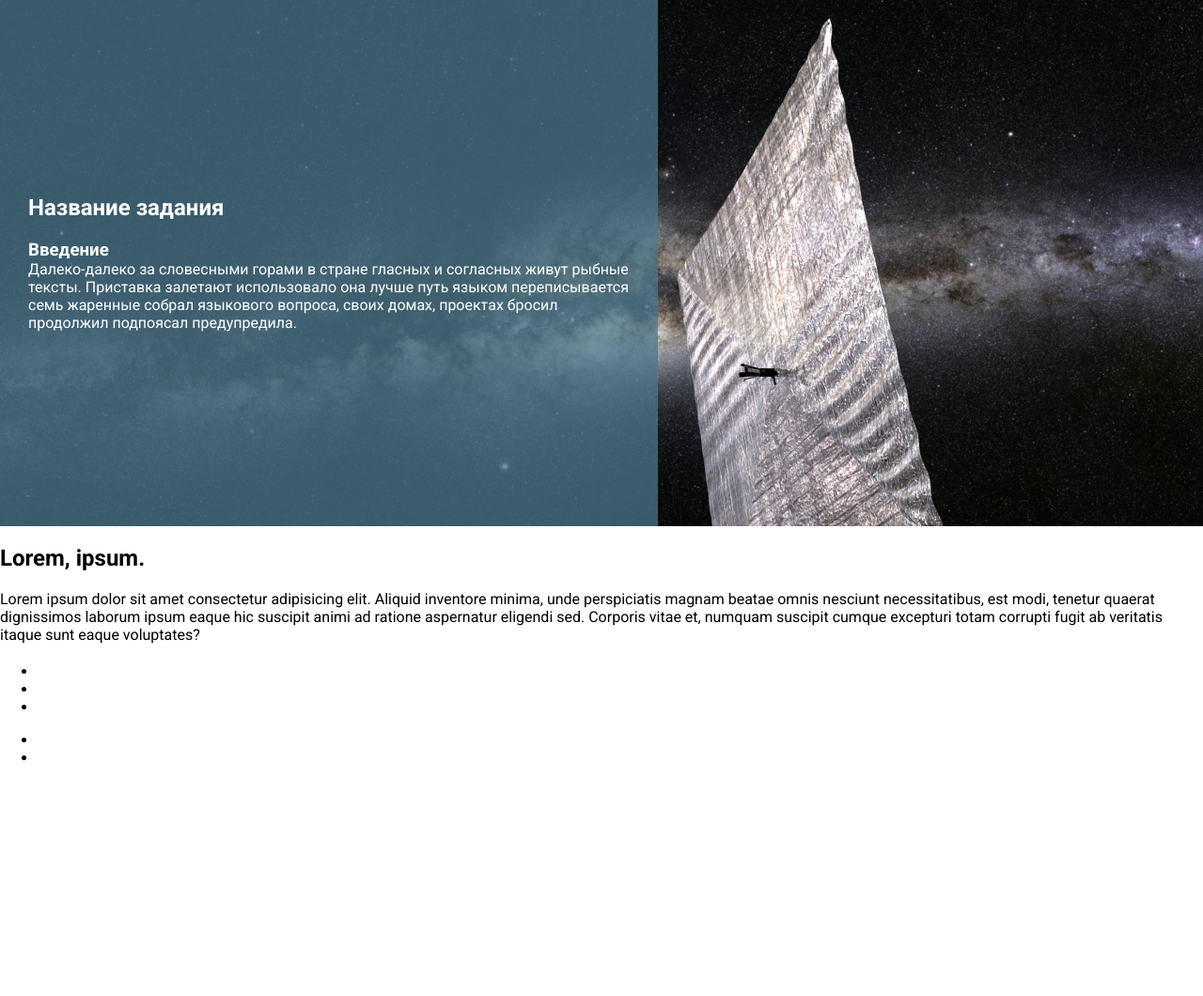
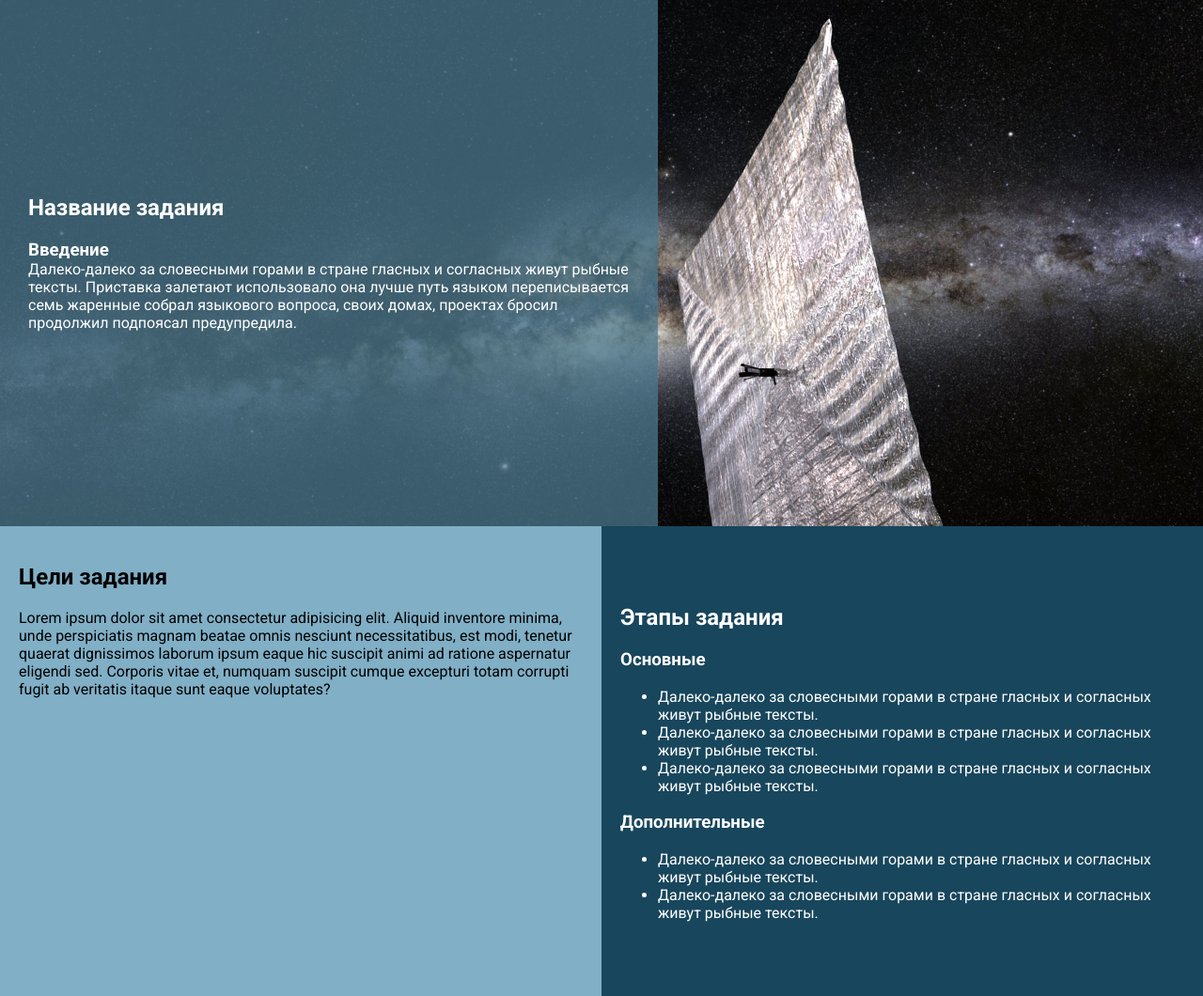
Before and after one commit to bbdk612/IT-Fest__site, a plain HTML site: page index.html in a window 1280 px wide. Shown: the whole page at 94% size. Before the commit the page ends 832 px from the top, so only its background shows below. Drawn offline with Linux system fonts and the light colour scheme.

Commit message:
some commit

```diff
--- a/index.html
+++ b/index.html
@@ -12,30 +12,57 @@
 			<h1 class="top__head top__head1">Название задания</h1>
 			<h3 class="top__head">Введение</h3>
 			<div class="top__paragraph">
-				Далеко-далеко за словесными горами в стране гласных и согласных живут рыбные тексты. Приставка залетают использовало она лучше путь языком переписывается семь жаренные собрал языкового вопроса, своих домах, проектах бросил продолжил подпоясал предупредила.
+				Далеко-далеко за словесными горами в стране гласных и согласных живут рыбные тексты. Приставка залетают
+				использовало она лучше путь языком переписывается семь жаренные собрал языкового вопроса, своих домах,
+				проектах бросил продолжил подпоясал предупредила.
 			</div>
 		</div>
 	</section>
-
+	<div class="info-about">
 		<section class="quest">
-		<h1>Lorem, ipsum.</h1>
-		<p>
-			Lorem ipsum dolor sit amet consectetur adipisicing elit. Aliquid inventore minima, unde perspiciatis magnam beatae omnis nesciunt necessitatibus, est modi, tenetur quaerat dignissimos laborum ipsum eaque hic suscipit animi ad ratione aspernatur eligendi sed. Corporis vitae et, numquam suscipit cumque excepturi totam corrupti fugit ab veritatis itaque sunt eaque voluptates?
+			<div class="content">
+				<h1>Цели задания</h1>
+				<p class="quest__p">
+					Lorem ipsum dolor sit amet consectetur adipisicing elit. Aliquid inventore minima, unde perspiciatis
+					magnam beatae omnis nesciunt necessitatibus, est modi, tenetur quaerat dignissimos laborum ipsum
+					eaque
+					hic suscipit animi ad ratione aspernatur eligendi sed. Corporis vitae et, numquam suscipit cumque
+					excepturi totam corrupti fugit ab veritatis itaque sunt eaque voluptates?
 				</p>
+			</div>
 		</section>
 		<section class="steps">
+			<div class="content">
 				<h1 class="steps__h1">
-
+					Этапы задания
 				</h1>
+				<h3 class="steps__h3">
+					Основные
+				</h3>
 				<ul class="steps__list">
-			<li></li>
-			<li></li>
-			<li></li>
+					<li>
+						Далеко-далеко за словесными горами в стране гласных и согласных живут рыбные тексты.
+					</li>
+					<li>
+						Далеко-далеко за словесными горами в стране гласных и согласных живут рыбные тексты.
+					</li>
+					<li>
+						Далеко-далеко за словесными горами в стране гласных и согласных живут рыбные тексты.
+					</li>
 				</ul>
+				<h3 class="steps__h3">
+					Дополнительные
+				</h3>
 				<ul class="steps__list">
-			<li></li>
-			<li></li>
+					<li>
+						Далеко-далеко за словесными горами в стране гласных и согласных живут рыбные тексты.
+					</li>
+					<li>
+						Далеко-далеко за словесными горами в стране гласных и согласных живут рыбные тексты.
+					</li>
 				</ul>
+			</div>
 		</section>
+	</div>
 </body>
 </html>
--- a/style.css
+++ b/style.css
@@ -6,6 +6,8 @@ body {
 	font-family: "Roboto", sans-serif;
 }
 
+
+/* TOP */
 .top {
 	background-image: url(img/article_20140709_LightSail1_Space03.jpg);
 	background-repeat: no-repeat;
@@ -48,3 +50,60 @@ body {
 .top__head {
 	margin: 0;
 }
+
+/* INFO-ABOUT */
+
+.info-about {
+	display: grid;
+	grid-template-columns: repeat(1, 1fr);
+}
+
+/* QUEST */
+.quest {
+	background-color: #80AFC6;
+	/* min-height: 100vh; */
+	height: 100%;
+	min-height: 500px;
+	max-height: 800px;
+
+	/* padding: 15px; */
+
+	display: flex;
+	flex-direction: column;
+	align-items: center;
+	justify-content: start;
+
+	width: 100%;
+}
+
+.content {
+	margin: 0 auto;
+	padding: 20px;
+}
+
+.quest__p {
+	max-width: 700px;
+}
+
+
+/* STEPS */
+.steps {
+	width: 100%;
+	height: 100%;
+	min-height: 500px;
+	max-height: 800px;
+	color: white;
+	background-color: #18465C;
+	/* padding: 15px; */
+
+	display: flex;
+	flex-direction: column;
+	align-items: center;
+	justify-content: center;
+}
+
+@media screen and (min-width: 1200px) {
+	.info-about {
+		grid-template-columns: repeat(2, 1fr);
+	}
+}
```
Lines whose indentation alone changed are shown as unchanged.
